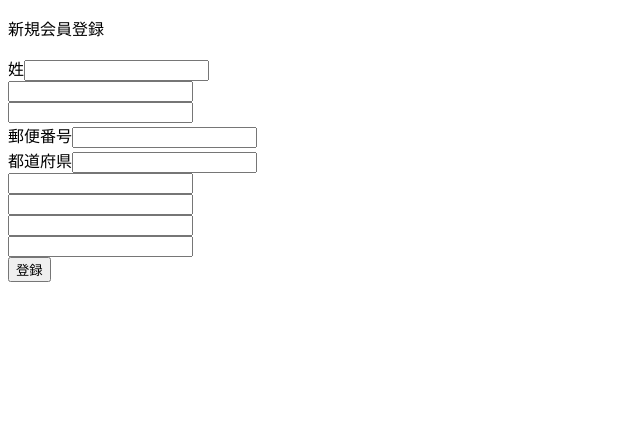
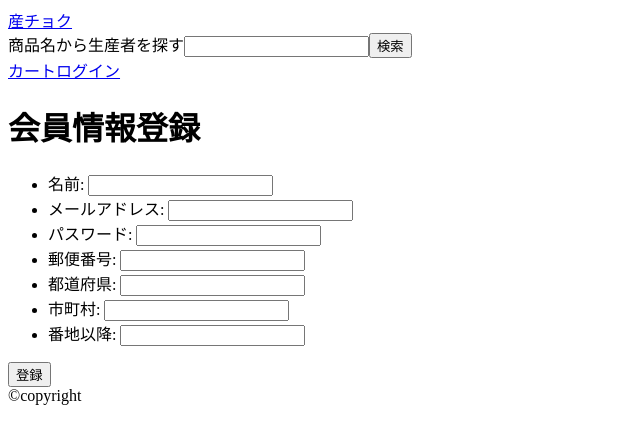
Before and after one commit to toya-manabu-TestFolder/Project.Earth, a Next.js app: page /user_register in a window 1280 px wide. Shown: the top 444 px of the page, without its empty margins (0-640 px from the left). Built offline with nearby package versions, Linux system fonts and the light colour scheme.

Commit message:
jsxを書き換えました。 createページをuser_registerページにしました。

```diff
--- a/src/components/user_register.tsx
+++ b/src/components/user_register.tsx
@@ -1,17 +1,27 @@
 import { FormEvent, useState } from "react";
+import Footer from "@/components/footer";
+import Header from "@/components/header";
+import Head from "next/head";
 
 export default function User_register() {
   const [name, setName] = useState("");
-  const [postcode, setPostcode] = useState("");
+  const [email, setEmail] = useState("");
+  const [password, setPassword] = useState("");
+  const [zipcode, setZipcode] = useState("");
   const [prefecture, setPrefecture] = useState("");
+  const [city, setCity] = useState("");
+  const [address, setAddress] = useState("");
 
   const handleSubmit = async (event: FormEvent) => {
     event.preventDefault();
     const data = {
       name: name,
-      postcode: postcode,
+      email: email,
+      password: password,
+      zipcode: zipcode,
       prefecture: prefecture,
-      email: "to@example.com",
+      city: city,
+      address: address,
     };
     const options = {
       method: "POST",
@@ -29,61 +39,86 @@ export default function User_register() {
 
   return (
     <>
-      <p>新規会員登録</p>
+      <Head>
+        <title>ユーザー登録画面</title>
+      </Head>
+      <div>
+        <header>
+          <Header />
+        </header>
+        <h1>会員情報登録</h1>
         <form onSubmit={(event) => handleSubmit(event)}>
-        <div>
-          <label htmlFor="name">姓</label>
+          <ul>
+            <li>
+              <label htmlFor="name">名前:&nbsp;</label>
               <input
                 onChange={(e) => setName(e.target.value)}
                 type="text"
                 id="name"
                 name="name"
               ></input>
-        </div>
-        <div>
-          <label></label>
-          <input></input>
-        </div>
-        <div>
-          <label></label>
-          <input></input>
-        </div>
-        <div>
-          <label htmlFor="postcode">郵便番号</label>
+            </li>
+            <li>
+              <label htmlFor="email">メールアドレス:&nbsp;</label>
               <input
-            onChange={(e) => setPostcode(e.target.value)}
+                onChange={(e) => setEmail(e.target.value)}
                 type="text"
-            id="postcode"
-            name="postcode"
+                id="email"
+                name="email"
               ></input>
-        </div>
-        <div>
-          <label htmlFor="prefecture">都道府県</label>
+            </li>
+            <li>
+              <label htmlFor="password">パスワード:&nbsp;</label>
+              <input
+                onChange={(e) => setPassword(e.target.value)}
+                type="text"
+                id="password"
+                name="password"
+              ></input>
+            </li>
+            <li>
+              <label htmlFor="zipcode">郵便番号:&nbsp;</label>
+              <input
+                onChange={(e) => setZipcode(e.target.value)}
+                type="text"
+                id="zipcode"
+                name="zipcode"
+              ></input>
+            </li>
+            <li>
+              <label htmlFor="prefecture">都道府県:&nbsp;</label>
               <input
                 onChange={(e) => setPrefecture(e.target.value)}
                 type="text"
                 id="prefecture"
                 name="prefecture"
               ></input>
-        </div>
-        <div>
-          <label></label>
-          <input></input>
-        </div>
-        <div>
-          <label></label>
-          <input></input>
-        </div>
-        <div>
-          <label></label>
-          <input></input>
-        </div>
-        <div>
-          <label></label>
-          <input></input>
-        </div>
+            </li>
+            <li>
+              <label htmlFor="city">市町村:&nbsp;</label>
+              <input
+                onChange={(e) => setCity(e.target.value)}
+                type="text"
+                id="city"
+                name="city"
+              ></input>
+            </li>
+            <li>
+              <label htmlFor="address">番地以降:&nbsp;</label>
+              <input
+                onChange={(e) => setAddress(e.target.value)}
+                type="text"
+                id="address"
+                name="address"
+              ></input>
+            </li>
+          </ul>
           <button type="submit">登録</button>
         </form>
+      </div>
+      <footer>
+        <Footer />
+      </footer>
     </>
   );
 }
```
Also changed, not shown: src/pages/create.tsx (deleted, +0 -71 lines), 1 other file (tests, documents, lock files or other folders). Lines whose indentation alone changed are shown as unchanged.
